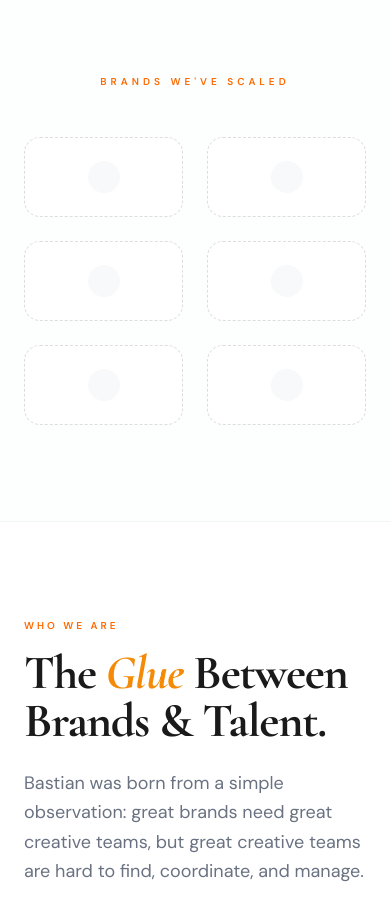
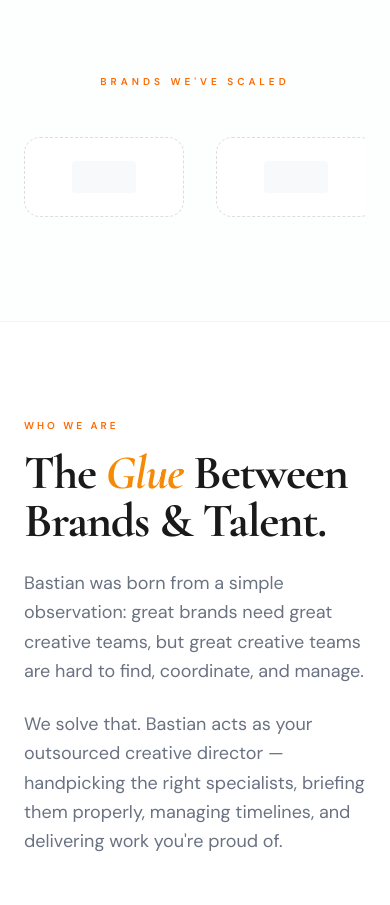
Before and after one commit to urlastbastian/bastian-site, a Next.js app: page / in a window 390 px wide. Shown: the part 1040-1945 px from the top of the page. Built offline with nearby package versions, Linux system fonts and the light colour scheme.

Commit message:
Brands as horizontal scrollable row

```diff
--- a/app/page.tsx
+++ b/app/page.tsx
@@ -213,12 +213,14 @@ export default function Home() {
         <section className="py-24 px-6 md:px-12 border-t border-b border-gray-100 bg-gray-50/30">
           <div className="max-w-7xl mx-auto">
             <p className="text-[10px] font-bold uppercase tracking-[0.4em] text-orange-500 mb-12 text-center">Brands we&apos;ve scaled</p>
-            <div id="brands-grid" className="grid grid-cols-2 md:grid-cols-4 lg:grid-cols-6 gap-6">
-              {[...Array(6)].map((_, i) => (
-                <div key={i} className="dashed-card p-3 flex items-center justify-center rounded-2xl bg-white min-h-[80px]">
-                  <div className="w-8 h-8 bg-gray-100 rounded-full animate-pulse" />
-                </div>
-              ))}
+            <div className="relative overflow-hidden">
+              <div id="brands-grid" className="flex gap-8 overflow-x-auto pb-2 scrollbar-hide" style={{scrollbarWidth:'none'}}>
+                {[...Array(4)].map((_, i) => (
+                  <div key={i} className="dashed-card p-4 flex items-center justify-center rounded-2xl bg-white min-h-[80px] min-w-[160px] flex-shrink-0">
+                    <div className="w-16 h-8 bg-gray-100 rounded animate-pulse" />
+                  </div>
+                ))}
+              </div>
             </div>
           </div>
         </section>
--- a/public/bastian.js
+++ b/public/bastian.js
@@ -181,8 +181,8 @@ async function loadBrands() {
     var grid = document.getElementById('brands-grid');
     if (!grid || !data.brands || data.brands.length === 0) return;
     grid.innerHTML = data.brands.map(function(b){
-      return '<div class="dashed-card p-3 flex items-center justify-center brand-logo rounded-2xl bg-white min-h-[80px]">'
-        + '<img src="' + b.logo_url + '" alt="' + b.name + '" style="height:64px;width:auto;object-fit:contain;" /></div>';
+      return '<div class="dashed-card p-4 flex items-center justify-center brand-logo rounded-2xl bg-white min-h-[80px] min-w-[160px] flex-shrink-0">'
+        + '<img src="' + b.logo_url + '" alt="' + b.name + '" style="height:56px;width:auto;max-width:140px;object-fit:contain;" /></div>';
     }).join('');
   } catch(e) {
     console.log('Could not load brands:', e);
```
